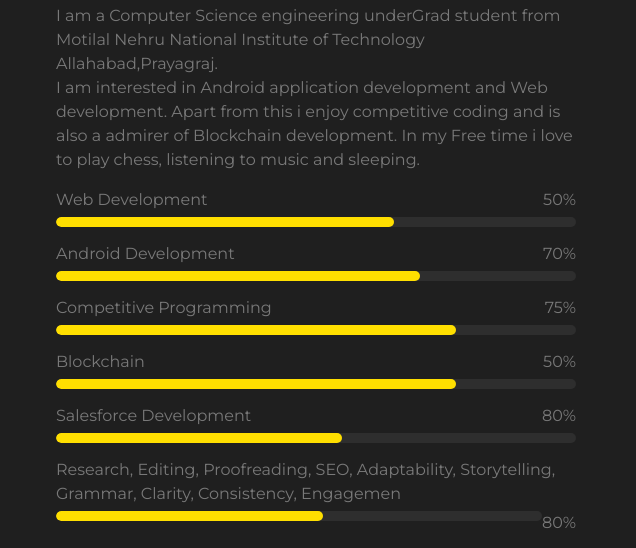
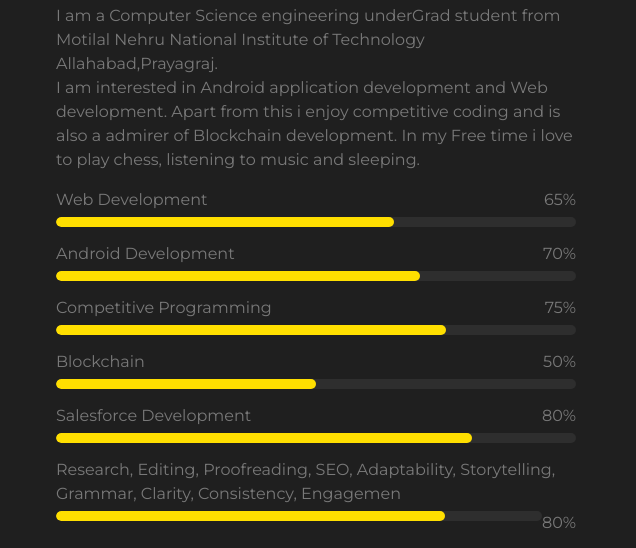
Before and after one commit to Wishy-S/Portfolio-Content-Writing, a plain HTML site: page index.html in a window 1280 px wide. Shown: the part 1077-1625 px from the top of the page, 644-1280 px from the left. Drawn offline with nearby package versions, Linux system fonts and the light colour scheme.

Commit message:
Update index.html

```diff
--- a/index.html
+++ b/index.html
@@ -104,7 +104,7 @@
                             </div>
                             <div class="skills">
                                 <div class="skill-name">
-                                    <p>Web Development</p><p>50%</p>
+                                    <p>Web Development</p><p>65%</p>
                                 </div>
                                 <div class="progress">
                                     <div class="progress-bar" role="progressbar" aria-valuenow="65" aria-valuemin="0" aria-valuemax="100"></div>
@@ -119,26 +119,26 @@
                                     <p>Competitive Programming</p><p>75%</p>
                                 </div>
                                 <div class="progress">
-                                    <div class="progress-bar" role="progressbar" aria-valuenow="77" aria-valuemin="0" aria-valuemax="100"></div>
+                                    <div class="progress-bar" role="progressbar" aria-valuenow="75" aria-valuemin="0" aria-valuemax="100"></div>
                                 </div>
                                 <div class="skill-name">
                                     <p>Blockchain</p><p>50%</p>
                                 </div>
                                 <div class="progress">
-                                    <div class="progress-bar" role="progressbar" aria-valuenow="77" aria-valuemin="0" aria-valuemax="100"></div>
+                                    <div class="progress-bar" role="progressbar" aria-valuenow="50" aria-valuemin="0" aria-valuemax="100"></div>
                                 </div>
                                 <div class="skill-name">
                                     <p>Salesforce Development</p><p>80%</p>
                                 </div>
                                 <div class="progress">
-                                    <div class="progress-bar" role="progressbar" aria-valuenow="55" aria-valuemin="0" aria-valuemax="100"></div>
+                                    <div class="progress-bar" role="progressbar" aria-valuenow="80" aria-valuemin="0" aria-valuemax="100"></div>
                                 </div>
 <!--                                 Content Writing Specific skills -->
                                 <div class="skill-name">
                                     <p>Research, Editing, Proofreading, SEO, Adaptability, Storytelling, Grammar, Clarity, Consistency, Engagemen</p><p>80%</p>
                                 </div>
                                 <div class="progress">
-                                    <div class="progress-bar" role="progressbar" aria-valuenow="55" aria-valuemin="0" aria-valuemax="100"></div>
+                                    <div class="progress-bar" role="progressbar" aria-valuenow="80" aria-valuemin="0" aria-valuemax="100"></div>
                                 </div>
                             </div>
                             <a class="btn" href="#contactInfo">Learn More</a>
```
